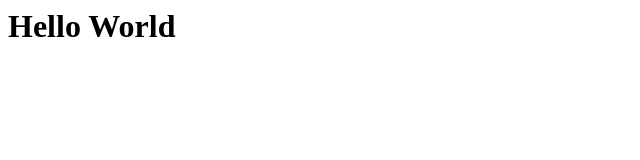
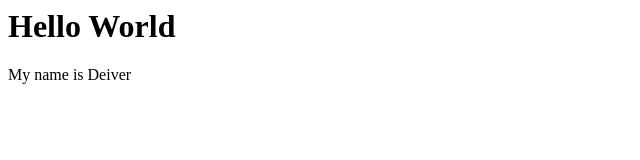
Before and after one commit to deiv100002/proyecto_Tareas_y_mas, a plain HTML site: page Index.html in a window 1280 px wide. Shown: the whole page, without its empty margins (0-640 px from the left). Drawn offline with Linux system fonts and the light colour scheme.

Commit message:
Index update

```diff
--- a/Index.html
+++ b/Index.html
@@ -1,5 +1,6 @@
 <html>
     <body>
         <H1>Hello World</H1>
+        <p>My name is Deiver</p>
     </body>
 </html>
```
